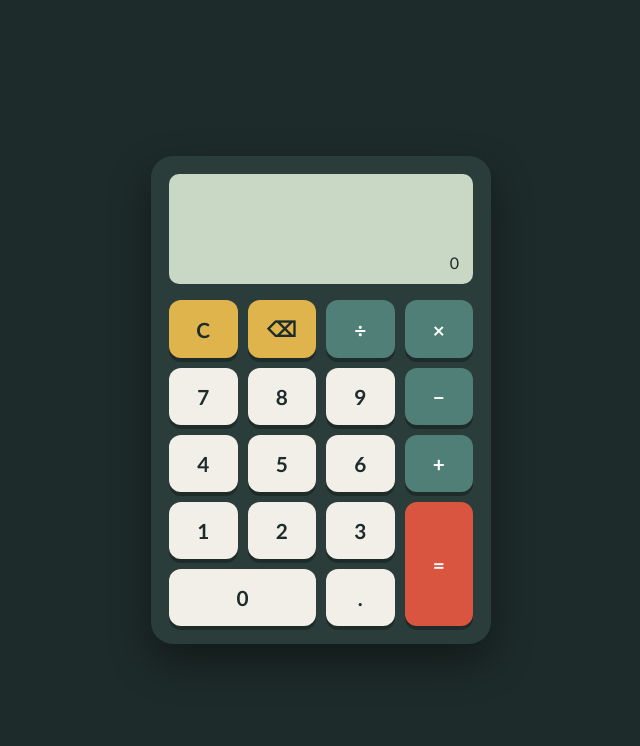
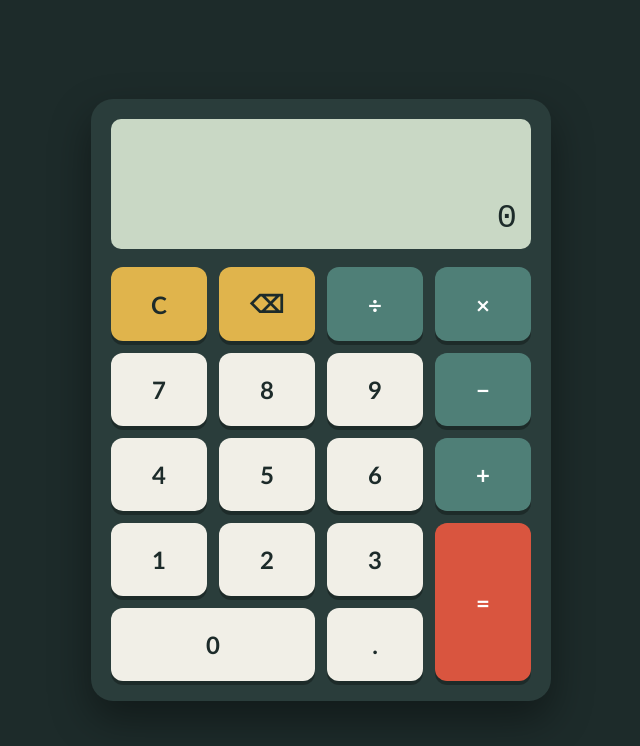
Before and after one commit to lhelnaldo123-hub/OIBSIP, a plain HTML site: page WebDev-L2-Calculator/index.html in a window 1280 px wide. Shown: the whole page, without its empty margins (319-959 px from the left). Drawn offline with Linux system fonts and the light colour scheme.

Commit message:
Update style.css

```diff
--- a/WebDev-L2-Calculator/style.css
+++ b/WebDev-L2-Calculator/style.css
@@ -17,23 +17,23 @@ body {
   min-height: 100vh;
   display: grid;
   place-items: center;
-  padding: 16px;
+  padding: 10px;
   background: var(--bg);
   font-family: "Trebuchet MS", "Segoe UI", system-ui, sans-serif;
 }
 
 .calculator {
   width: 100%;
-  max-width: 340px;
-  padding: 18px;
+  max-width: 460px;
+  padding: 20px;
   background: var(--body);
   border-radius: 22px;
   box-shadow: 0 18px 40px rgba(0, 0, 0, 0.4);
 }
 
 .screen {
-  height: 110px;
-  margin-bottom: 16px;
+  height: 130px;
+  margin-bottom: 18px;
   padding: 12px 14px;
   display: flex;
   flex-direction: column;
@@ -45,37 +45,36 @@ body {
   overflow: hidden;
 }
 
-.expression {
-  min-height: 20px;
-  max-width: 100%;
-  font-size: 0.95rem;
-  opacity: 0.65;
-  white-space: nowrap;
-  overflow: hidden;
-  text-overflow: ellipsis;
-}
-
-.display {
+.result {
+  min-height: 28px;
   max-width: 100%;
   font-family: "Courier New", monospace;
-  font-size: 2.4rem;
+  font-size: 1.7rem;
   font-weight: 700;
   white-space: nowrap;
   overflow: hidden;
 }
 
-.display.error { color: var(--equals); font-size: 1.5rem; }
+.result.error { color: var(--equals); font-size: 1.1rem; }
+
+.typed {
+  max-width: 100%;
+  font-family: "Courier New", monospace;
+  font-size: 2.1rem;
+  white-space: nowrap;
+  overflow: hidden;
+}
 
 /* CSS Grid for the button layout */
 .keys {
   display: grid;
   grid-template-columns: repeat(4, 1fr);
-  gap: 10px;
+  gap: 12px;
 }
 
 .key {
-  padding: 16px 0;
-  font-size: 1.3rem;
+  padding: 22px 0;
+  font-size: 1.5rem;
   font-weight: 700;
   font-family: inherit;
   color: var(--key-ink);
```
